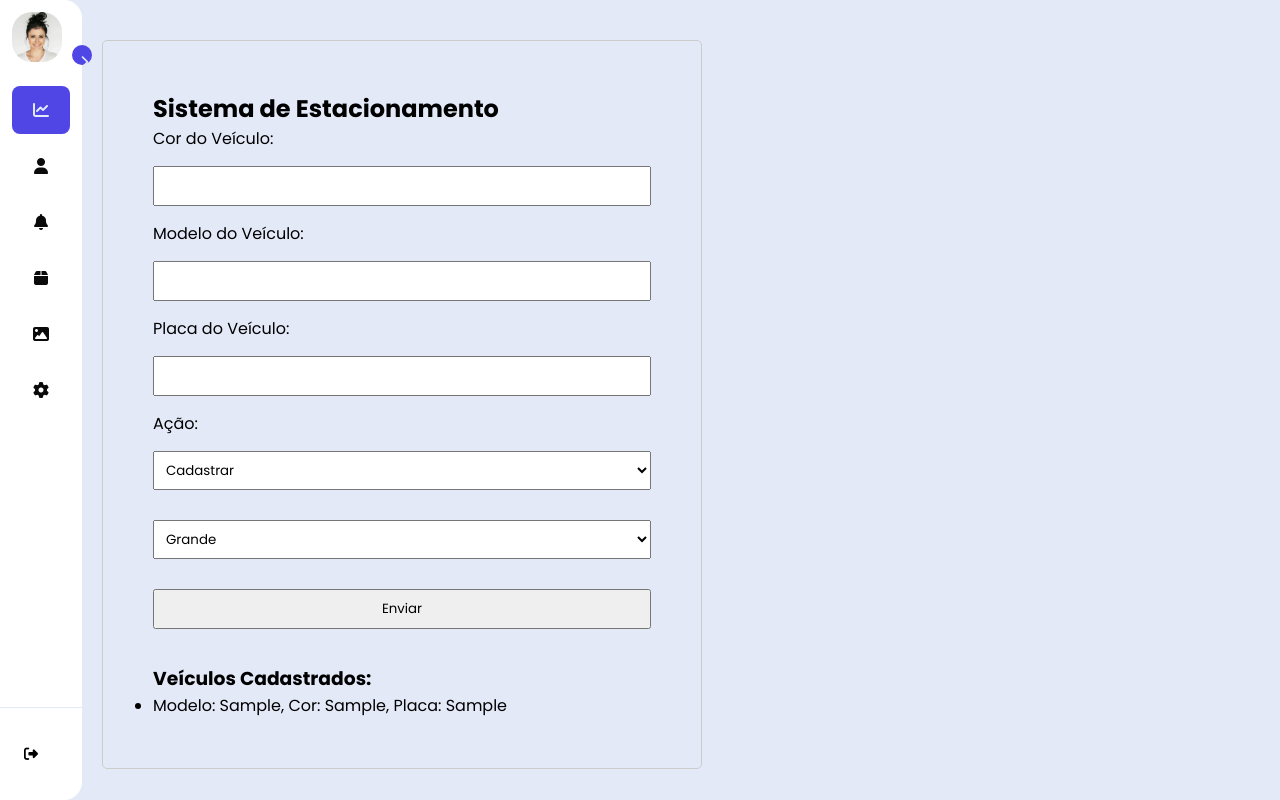
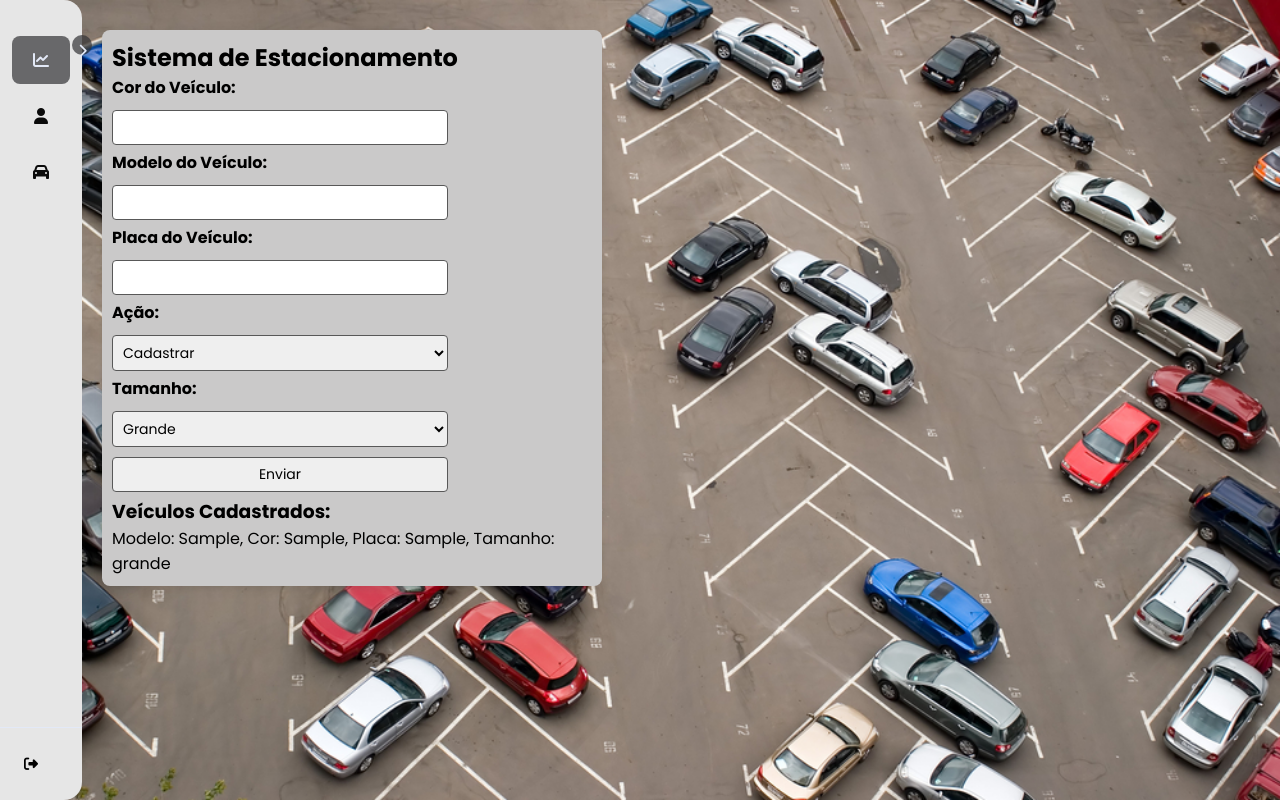
Before and after one commit to IasminAngel/Projeto_Estacionamento, a plain HTML site: page indexForm.html in a window 1280 px wide. Both pictures are taken after typing "Sample", "Sample", "Sample" into the empty fields and a click on the button "Enviar". Drawn offline with Linux system fonts and the light colour scheme.

Commit message:
Tela estacionamento pronta, estacionamento e perfil login

```diff
--- a/indexEstacionamento.html
+++ b/indexEstacionamento.html
@@ -3,7 +3,7 @@
   <head>
     <meta charset="UTF-8" />
     <meta name="viewport" content="width=device-width, initial-scale=1.0" />
-    <link rel="stylesheet" href="/styles/estacionamento_style.css">
+    <link rel="stylesheet" href="/src/styles/estacionamento_style.css">
     <title>Controle de Vagas</title>
   </head>
   <body>
@@ -27,5 +27,5 @@
     <div id="dialogo"></div>
     <div id="overlay" onclick="fecharDialogo()"></div>
   </body>
-  <script src="/scripts/sistemaEstacionamento.js"></script>
+  <script src="/src/scripts/sistemaEstacionamento.js"></script>
 </html>
--- a/indexForm.html
+++ b/indexForm.html
@@ -4,27 +4,19 @@
 <head>
     <meta charset="UTF-8">
     <meta name="viewport" content="width=device-width, initial-scale=1.0">
-    <link rel="stylesheet" href="https://cdnjs.cloudflare.com/ajax/libs/font-awesome/6.5.1/css/all.min.css"
-        integrity="sha512-DTOQO9RWCH3ppGqcWaEA1BIZOC6xxalwEsw9c2QQeAIftl+Vegovlnee1c9QX4TctnWMn13TZye+giMm8e2LwA=="
-        crossorigin="anonymous" referrerpolicy="no-referrer" />
+    <link rel="stylesheet" href="https://cdnjs.cloudflare.com/ajax/libs/font-awesome/6.5.1/css/all.min.css" integrity="sha512-DTOQO9RWCH3ppGqcWaEA1BIZOC6xxalwEsw9c2QQeAIftl+Vegovlnee1c9QX4TctnWMn13TZye+giMm8e2LwA==" crossorigin="anonymous" referrerpolicy="no-referrer" />
     <link rel="stylesheet" href="/src/styles/style.css">
     <link rel="stylesheet" href="/src/styles/style_form.css">
-    <title>Sidebar</title>
+    <title>Controle Geral Estacionamento</title>
 </head>
 
 <body>
     <nav id="sidebar">
         <div id="sidebar_content">
             <div id="user">
-                <img src="/src/img/avatar.jpg" id="user_avatar" alt="Avatar">
-
                 <p id="user_infos">
-                    <span class="item-description">
-                        Fulano de Tal
-                    </span>
-                    <span class="item-description">
-                        Lorem Ipsum
-                    </span>
+                    <span class="item-description">Fulano de Tal</span>
+                    <span class="item-description">Lorem Ipsum</span>
                 </p>
             </div>
 
@@ -32,54 +24,19 @@
                 <li class="side-item active">
                     <a href="#">
                         <i class="fa-solid fa-chart-line"></i>
-                        <span class="item-description">
-                            Dashboard
-                        </span>
+                        <span class="item-description">Gereciamento Estacionamento</span>
                     </a>
                 </li>
-
                 <li class="side-item">
-                    <a href="#">
+                    <a href="/index.html">
                         <i class="fa-solid fa-user"></i>
-                        <span class="item-description">
-                            Usuários
-                        </span>
+                        <span class="item-description">Login</span>
                     </a>
                 </li>
-
                 <li class="side-item">
-                    <a href="#">
-                        <i class="fa-solid fa-bell"></i>
-                        <span class="item-description">
-                            Notificações
-                        </span>
-                    </a>
-                </li>
-
-                <li class="side-item">
-                    <a href="#">
-                        <i class="fa-solid fa-box"></i>
-                        <span class="item-description">
-                            Produtos
-                        </span>
-                    </a>
-                </li>
-
-                <li class="side-item">
-                    <a href="#">
-                        <i class="fa-solid fa-image"></i>
-                        <span class="item-description">
-                            Imagens
-                        </span>
-                    </a>
-                </li>
-
-                <li class="side-item">
-                    <a href="#">
-                        <i class="fa-solid fa-gear"></i>
-                        <span class="item-description">
-                            Configurações
-                        </span>
+                    <a href="/indexEstacionamento.html">
+                        <i class="fa-solid fa-car"></i>
+                        <span class="item-description">Estacionamento</span>
                     </a>
                 </li>
             </ul>
@@ -92,9 +49,7 @@
         <div id="logout">
             <button id="logout_btn">
                 <i class="fa-solid fa-right-from-bracket"></i>
-                <span class="item-description">
-                    Logout
-                </span>
+                <span class="item-description">Logout</span>
             </button>
         </div>
     </nav>
@@ -112,17 +67,18 @@
                 <label for="placa">Placa do Veículo:</label>
                 <input type="text" id="placa" name="placa" required>
 
-                <label for="acao">Ação:</label>
+                <label for="action">Ação:</label>
                 <select id="acao">
                     <option value="cadastrar">Cadastrar</option>
                     <option value="alterar">Alterar</option>
                     <option value="excluir">Excluir</option>
                 </select>
-                <select id="tamanho">
+
+                <label for="tamanho">Tamanho:</label>
+                <select id="tamanho" name="tamanho">
                     <option value="grande">Grande</option>
                     <option value="pequeno">Pequeno</option>
                 </select>
-
 
                 <button type="submit">Enviar</button>
             </form>
@@ -133,8 +89,9 @@
             </div>
         </div>
     </main>
-    <script src="src/script/script.js"></script>
-    <script src="src/scripts/script_form.js"></script>
+
+    <script src="/src/scripts/script.js"></script>
+    <script src="/src/scripts/script_form.js"></script>
 </body>
 
 </html>
--- a/src/scripts/script_form.js
+++ b/src/scripts/script_form.js
@@ -1,19 +1,17 @@
-// Array para armazenar os veículos cadastrados
+
 let veiculos = [];
 
-// Função para atualizar a lista de veículos na interface
 function atualizarLista() {
     const lista = document.getElementById("listaVeiculos");
-    lista.innerHTML = ''; // Limpa a lista
+    lista.innerHTML = '';
 
     veiculos.forEach((veiculo, index) => {
-        const item = document.createElement("li");
-        item.textContent = `Modelo: ${veiculo.modelo}, Cor: ${veiculo.cor}, Placa: ${veiculo.placa}`;
+        const item = document.createElement("ul");
+        item.textContent = `Modelo: ${veiculo.modelo}, Cor: ${veiculo.cor}, Placa: ${veiculo.placa}, Tamanho: ${veiculo.tamanho}`;
         lista.appendChild(item);
     });
 }
 
-// Função para tratar o envio do formulário
 document.getElementById("formCadastro").addEventListener("submit", function(event) {
     event.preventDefault();
 
@@ -21,12 +19,13 @@ document.getElementById("formCadastro").addEventListener("submit", function(even
     const modelo = document.getElementById("modelo").value;
     const placa = document.getElementById("placa").value;
     const acao = document.getElementById("acao").value;
+    const tamanho = document.getElementById("tamanho").value;
 
     if (acao === "cadastrar") {
-        // Cadastro de veículo
-        veiculos.push({ cor, modelo, placa });
+
+        veiculos.push({ cor, modelo, placa, tamanho });
     } else if (acao === "alterar") {
-        // Alteração de veículo
+
         const placaAlterar = prompt("Confirme a placa do veículo que deseja alterar:");
         const veiculoParaAlterar = veiculos.find(veiculo => veiculo.placa === placaAlterar);
 
@@ -34,11 +33,12 @@ document.getElementById("formCadastro").addEventListener("submit", function(even
             veiculoParaAlterar.cor = cor;
             veiculoParaAlterar.modelo = modelo;
             veiculoParaAlterar.placa = placa;
+            veiculoParaAlterar.tamanho = tamanho;
+
         } else {
             alert("Veículo não encontrado para alteração.");
         }
     } else if (acao === "excluir") {
-        // Exclusão de veículo
         const placaExcluir = prompt("Confirme a placa do veículo que deseja excluir:");
         veiculos = veiculos.filter(veiculo => veiculo.placa !== placaExcluir);
     }
--- a/src/styles/style.css
+++ b/src/styles/style.css
@@ -10,7 +10,12 @@
 body {
     display: flex;
     min-height: 100vh;
-    background-color: #e3e9f7;
+    background-color: #b3b3b3;
+    background-image: url("/src/img/carros.jpg");
+    height: 100%;
+    background-position: center;
+    background-repeat: no-repeat;
+    background-size: cover;
 }
 
 main {
@@ -24,7 +29,7 @@ main {
     display: flex;
     flex-direction: column;
     justify-content: space-between;
-    background-color: #ffffff;
+    background-color: #e6e6e6;
     height: 100vh;
     border-radius: 0px 18px 18px 0px;
     position: relative;
@@ -75,7 +80,7 @@ main {
 }
 
 .side-item.active {
-    background-color: #4f46e5;
+    background-color: #303033b0;
 }
 
 .side-item:hover:not(.active),
@@ -125,7 +130,7 @@ main {
     position: absolute;
     top: 30px;
     right: -10px;
-    background-color: #4f46e5;
+    background-color: #303033b0;
     color: #e3e9f7;
     border-radius: 100%;
     width: 20px;
--- a/src/styles/style_form.css
+++ b/src/styles/style_form.css
@@ -1,24 +1,25 @@
-.form-container, .tela_login{
-    align-content: center;
-    align-items: center;
-    width: 600px;
-    margin: 20px auto;
-    padding: 50px;
-    border: 1px solid #ccc;
-    border-radius: 5px;
+.form-container {
+    width: 500px;
+    background-color: #cac9c9;
+    padding: 10px;
+    border-radius: 8px;
+    box-shadow: 0 4px 10px rgba(0, 0, 0, 0.1);
+    margin: 10px auto;
 }
 
-input, select, button {
-    width: 100%;
-    margin: 15px 0;
-    padding: 8px;
+label {
+    font-weight: bold;
+    margin-bottom: 5px;
+    display: block;
 }
 
-.entrar{
-    height: 30px;
-    cursor: pointer;
+input,
+select,
+button {
+    width: 70%;
+    margin: 5px 0;
+    padding: 6px;
+    border: 1px solid #585858;
+    border-radius: 4px;
+    font-size: 14px;
 }
-
-.veiculos-lista {
-    margin-top: 20px;
-}
```
Also changed, not shown: src/img/carros.jpg (added).
